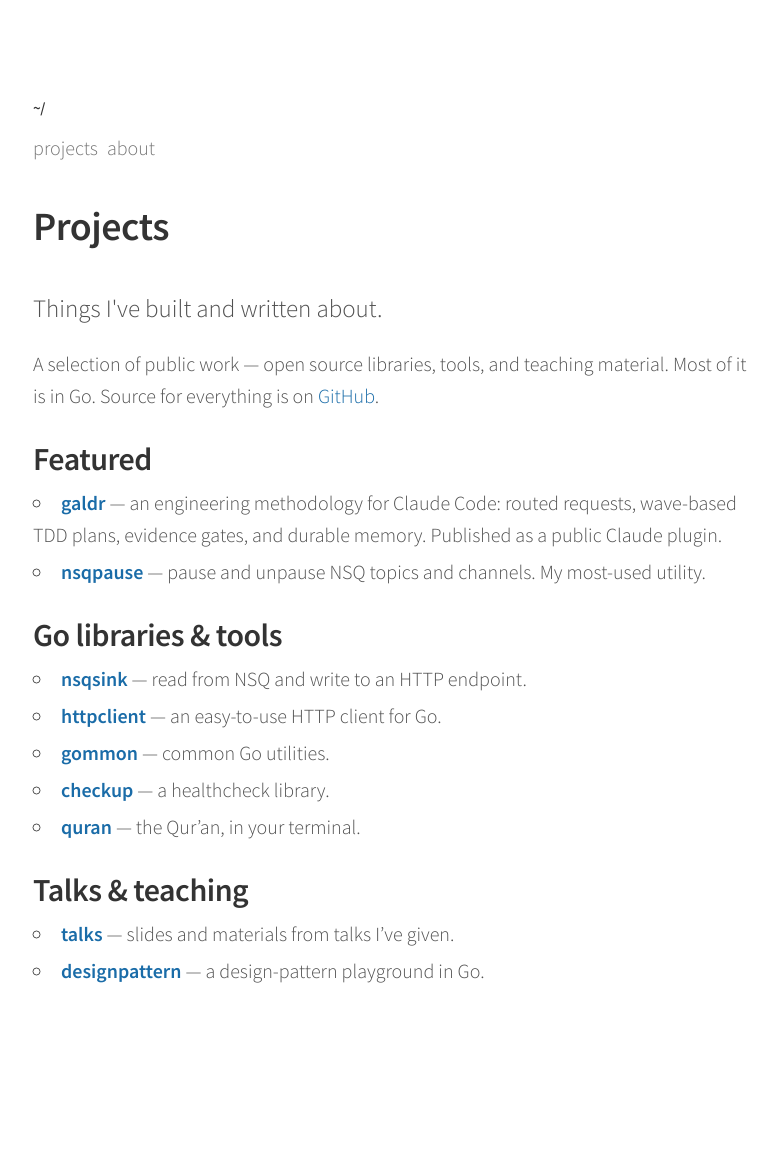
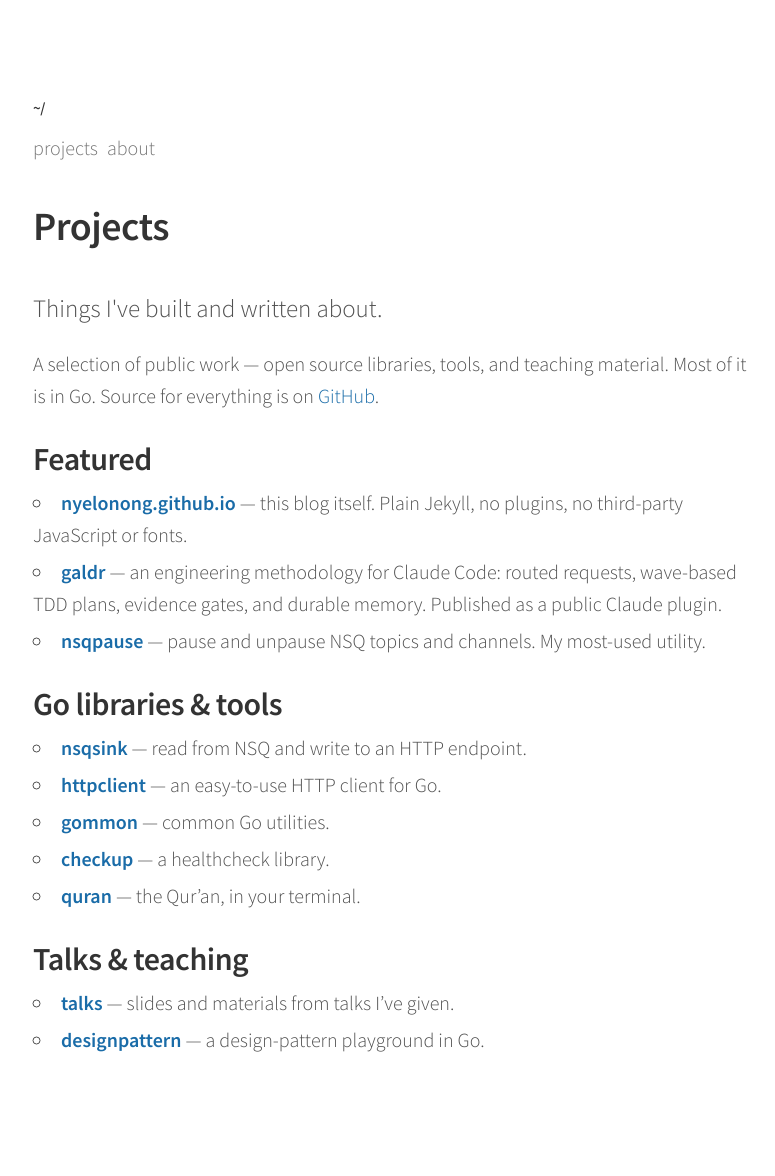
Before and after one commit to nyelonong/nyelonong.github.io, a Jekyll site: the page built from projects.md, in a window 1280 px wide. Shown: the whole page, without its empty margins (247-1022 px from the left). Built offline with Jekyll 4.4.1, drawn with Linux system fonts in a browser that asks for light colours; before the commit the page ends 1107 px from its top, so only the background shows below that.

Commit message:
chore: add this blog to the projects page
Co-Authored-By: Claude Sonnet 5 <noreply@anthropic.com>

```diff
--- a/projects.md
+++ b/projects.md
@@ -10,6 +10,9 @@ Most of it is in Go. Source for everything is on [GitHub](https://github.com/nye
 
 ## Featured
 
+- **[nyelonong.github.io](https://github.com/nyelonong/nyelonong.github.io)** —
+  this blog itself. Plain Jekyll, no plugins, no third-party JavaScript or
+  fonts.
 - **[galdr](https://github.com/nyelonong/galdr)** — an engineering methodology for
   Claude Code: routed requests, wave-based TDD plans, evidence gates, and durable
   memory. Published as a public Claude plugin.
```
